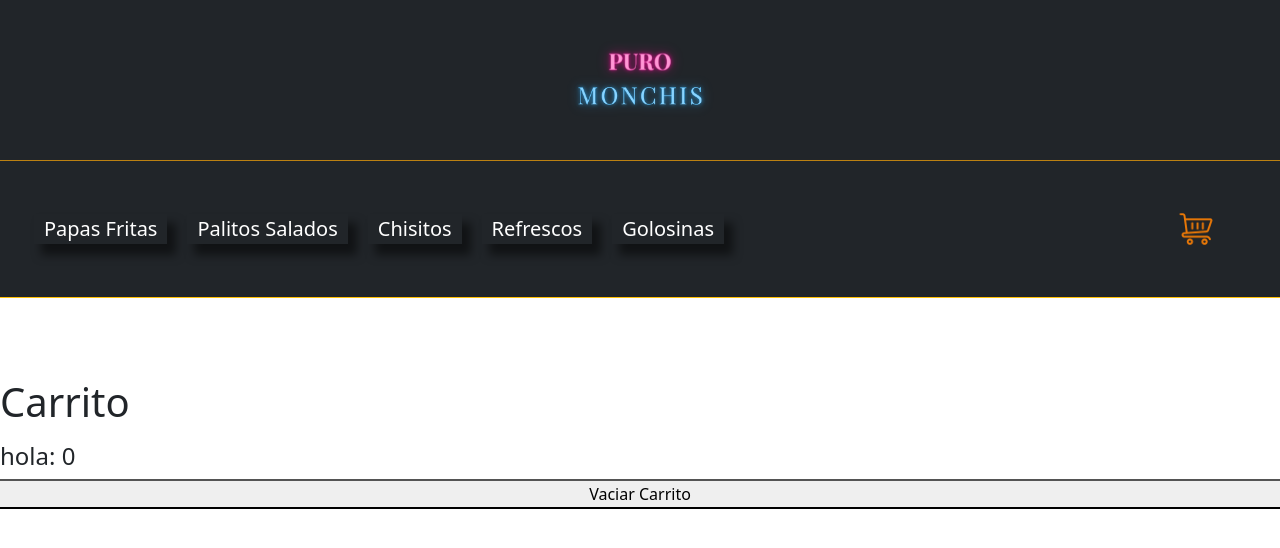
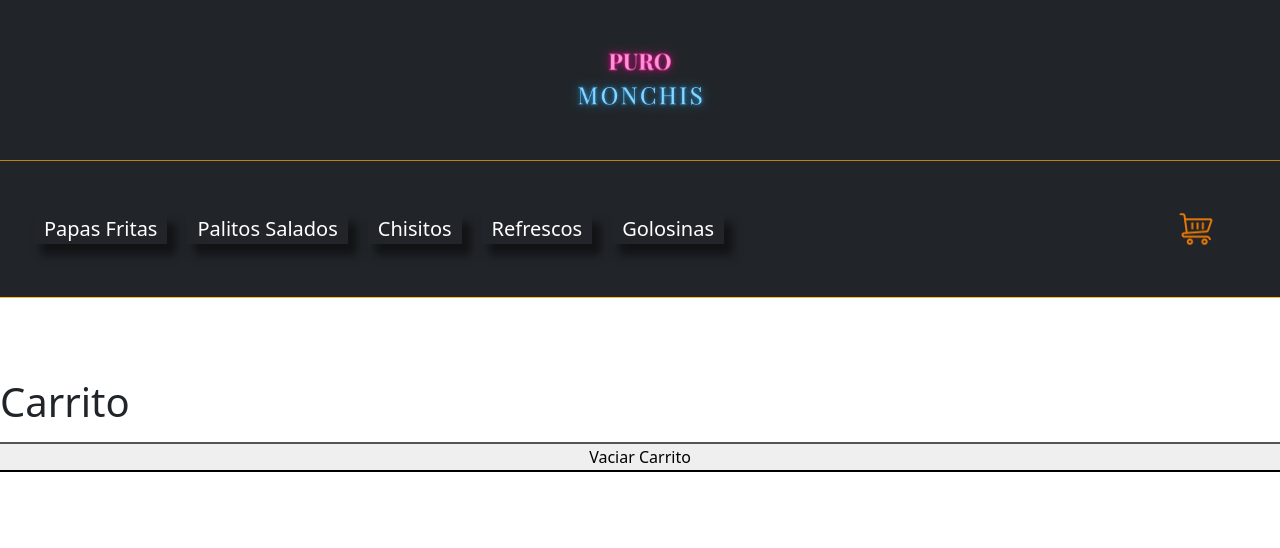
Before and after one commit to yaelsan/carrito-con-react, a React (Create React App) app: page /cart in a window 1280 px wide. Shown: the top 548 px of the page. Built offline with nearby package versions, Linux system fonts and the light colour scheme.

Commit message:
commit clase 6

```diff
--- a/src/Componentes/Cart/Cart.jsx
+++ b/src/Componentes/Cart/Cart.jsx
@@ -5,11 +5,7 @@ import { CartContext } from "../CartContex/CartContex"
 
 const Cart = () => {
 
-  const [cart,agregarCarrito,totalCompra,cantTotalObj,eliminarProducto,vaciarCarrito ]= useContext(CartContext);
-console.log(cart);
-
-
-
+  const [cart,agregarCarrito ,estaEnCarrito,eliminarProducto,totalCompra,vaciarCarrito,cantTotal]= useContext(CartContext);
 
     return (
         <div>
@@ -25,13 +21,20 @@ console.log(cart);
                                     <span>Nombre: {product.item.nombre}</span>
                                     <span>Precio: {product.item.precio}</span>
                                     <span> Cantidad:  {product.quantity}</span>
-                                    {/* <button onClick={()=> eliminarProducto(product.item.id)} > X </button>                        */}
+                                    <button onClick={()=> eliminarProducto(product.item.id)} > X </button>
                                 </li>
                             </>
                         ))}
                     </ul>
                 </div>
-              <h4>hola: {cantTotalObj()}</h4>
+                <div className="w-25">
+                         {/* { totalCompra() !== 0 && `Precio Total: ${totalCompra()}` }   */}
+
+                </div>
+                <div>
+                { totalCompra() !== 0 && `Precio Total: ${totalCompra()}` }
+                </div>
+
 
               <button onClick={ vaciarCarrito } >Vaciar Carrito</button>
             </div>
--- a/src/Componentes/CartContex/CartContex.jsx
+++ b/src/Componentes/CartContex/CartContex.jsx
@@ -37,8 +37,8 @@ const agregarCarrito = (item) => {
 
 
 // cantidad total de objetos
-  const cantTotalObj=()=>{
-      return cart.reduce((acc,prod)=> acc += prod.quantity ,0)
+  const cantTotal=()=>{
+      return cart.reduce((acc,prod)=> acc += prod.quantity , 0)
  }
 
 
@@ -56,7 +56,7 @@ const agregarCarrito = (item) => {
 
   return (
           <CartContext.Provider value={[
-           cart,agregarCarrito ,estaEnCarrito,totalCompra,cantTotalObj,eliminarProducto,vaciarCarrito]}>
+           cart,agregarCarrito ,estaEnCarrito,eliminarProducto,totalCompra,vaciarCarrito,cantTotal,]}>
             {children}
           </CartContext.Provider>
   )
--- a/src/Componentes/Nav/NavBar.jsx
+++ b/src/Componentes/Nav/NavBar.jsx
@@ -1,9 +1,13 @@
 import CartWidget from '../IconCart/CartWidget'
-import React from 'react'
+import React, { useContext } from 'react'
 import "./Nav.css"
 import { Link, NavLink } from 'react-router-dom'
+import { CartContext } from '../CartContex/CartContex';
 
 function NavBar() {
+
+  const [cart,agregarCarrito ,estaEnCarrito,eliminarProducto,totalCompra,vaciarCarrito,cantTotal ]= useContext(CartContext);
+
   return (
     <nav className="navbar navbar-expand-lg bg-dark border-bottom border-warning">
   <div className="container-fluid">
@@ -33,7 +37,10 @@ function NavBar() {
         <NavLink to="/categoria/golosinas" className={({isActive})=> isActive ? "estaActivado" : "noActivado"} > Golosinas </NavLink>
         </li>
       </ul>
-     <Link to="/cart"><CartWidget/></Link>
+     <Link to="/cart">
+     { cantTotal() !== 0 && cantTotal() }
+        <CartWidget/>
+      </Link>
 
     </div>
   </div>
```
